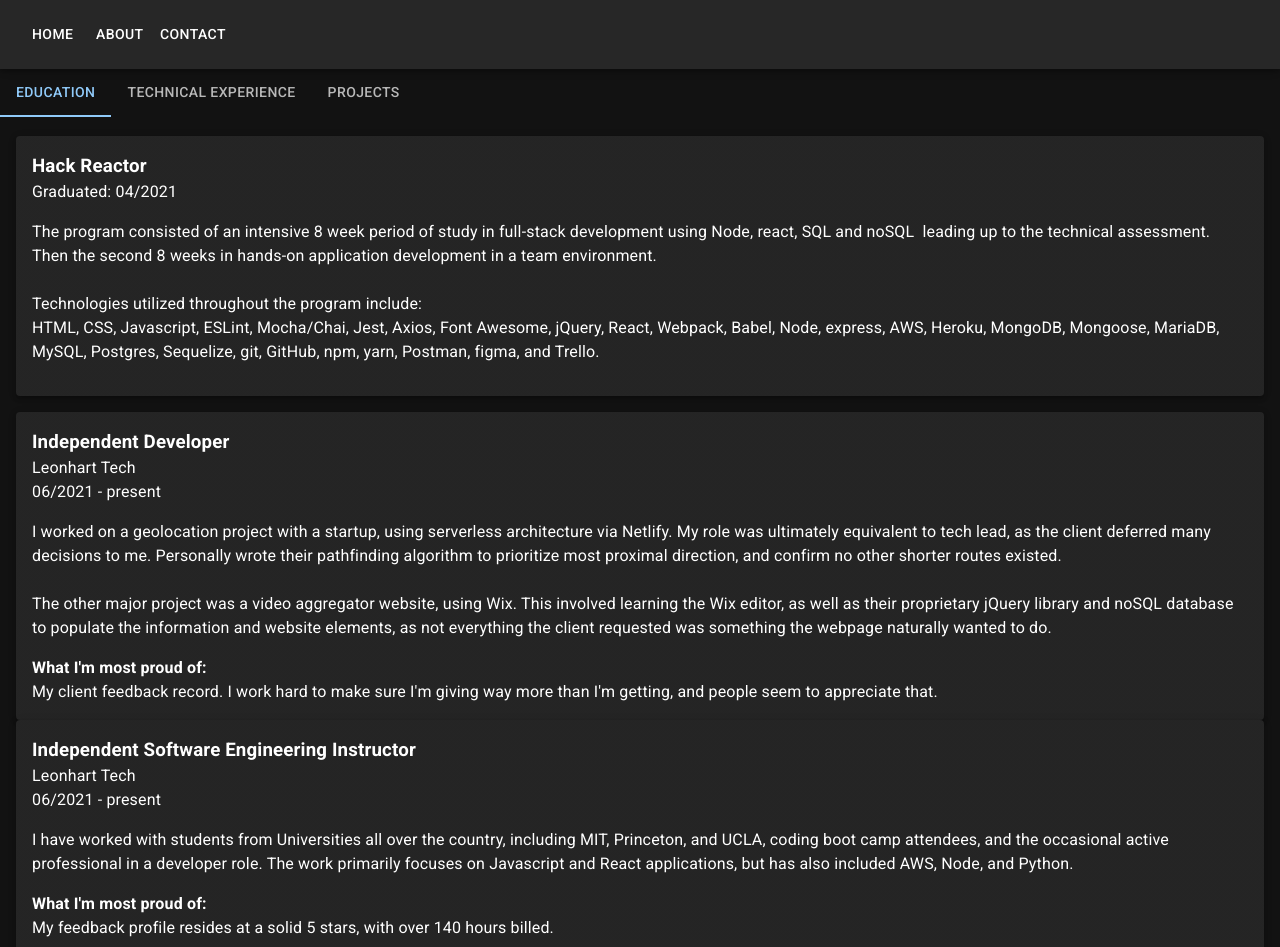
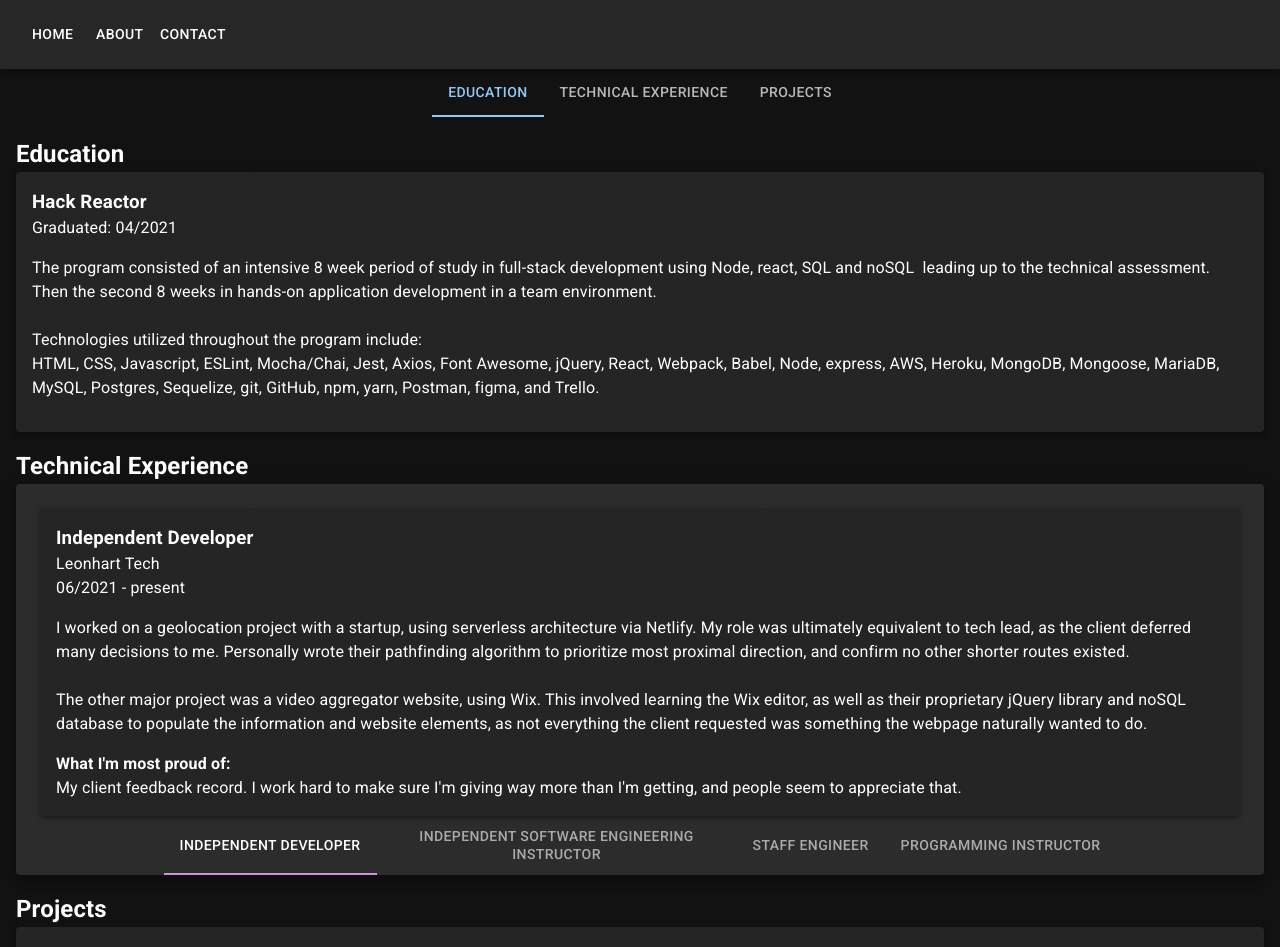
Before and after one commit to tspr0tege/myportfolio, a React app: page / in a window 1280 px wide. Shown: the top 947 px of the page. Built offline with nearby package versions, Linux system fonts and the light colour scheme.

Commit message:
Created tab browings for Experience.

```diff
--- a/client/src/App.jsx
+++ b/client/src/App.jsx
@@ -1,5 +1,5 @@
 import React, { useState } from 'react';
-import { Box, CssBaseline, Link, Tabs, Tab } from '@mui/material';
+import { Box, CssBaseline, Link, Paper, Tabs, Tab } from '@mui/material';
 import { ThemeProvider, createTheme } from '@mui/material/styles';
 
 // import ExperienceList from './ExperienceList';
@@ -16,52 +16,118 @@ const darkTheme = createTheme({
   }
 });
 
-const boxStyle = {
+const portfolioBoxStyle = {
   display: 'flex',
+  margin: 'auto',
   flexDirection: 'column',
   gap: 2,
   p: 2,
   mt: '120px'
 };
 
+const tabsBoxStyle = {
+  width: '100%',
+  margin: 'auto',
+  top: '69px',
+  bgcolor: 'background.default',
+  zIndex: 1,
+};
+
 export default () => {
-  const [value, setValue] = useState(0);
+  const [portfolioTab, setPortfolioTab] = useState(0);
+  const [experienceTab, setExperienceTab] = useState(0);
 
-  function handleChange(event, newValue) {
-    setValue(newValue);
+  function changePortfolioTab(event, newValue) {
+    setPortfolioTab(newValue);
   };
+
+  function changeExperienceTab(event, newValue) {
+    setExperienceTab(newValue);
+  }
+
+  function allyProps(index) {
+    return {
+      id: `simple-tab-${index}`,
+      'aria-controls': `simple-tabpanel-${index}`,
+    };
+  }
 
   return (
     <ThemeProvider  theme={darkTheme}>
       <CssBaseline />
       <Nav />
-      <Box sx={{ width: '100%', top: '69px', bgcolor: 'background.default', zIndex: 1 }} position="fixed">
-        <Tabs value={value} onChange={handleChange} aria-label="nav tabs example">
+      <Box sx={tabsBoxStyle} position="fixed">
+        <Tabs centered maxWidth="xl" value={portfolioTab} onChange={changePortfolioTab} aria-label="nav tabs example">
           <LinkTab label="Education" href="#education-list" />
           <LinkTab label="Technical Experience" href="#experience-list" />
           <LinkTab label="Projects" href="#project-list" />
         </Tabs>
       </Box>
       {/* Hero Header */}
-      <Box sx={boxStyle}>
+      {/* <Paper elevation={3}> */}
+      <Box maxWidth="xl" sx={portfolioBoxStyle}>
+
         <div id="education-list" className="portfolio-list">
+          <h2>Education</h2>
           {educations.map((education, index) => {
             return <PortfolioItem key={index} detailObject={education}/>
           })}
         </div>
+
         <div id="experience-list" className="portfolio-list">
-        {experiences.map((experience, index) => {
-            return <PortfolioItem key={index} detailObject={experience}/>
-          })}
+          <h2>Technical Experience</h2>
+          <Paper elevation={6}>
+          {/* <Box sx={{p: 1}}> */}
+            {experiences.map((experience, index) => {
+              return (
+                <ExperienceTab  key={index} index={index} value={experienceTab}>
+                  <PortfolioItem detailObject={experience}/>
+                </ExperienceTab>
+              );
+            })}
+            <Tabs
+              centered
+              value={experienceTab}
+              onChange={changeExperienceTab}
+              indicatorColor="secondary"
+              textColor="inherit"
+              // variant="fullWidth"
+              aria-label="basic tabs example"
+              >
+              {experiences.map(({ title }, index) => {
+                return <Tab label={title} {...allyProps(index)} />
+              })}
+            </Tabs>
+          {/* </Box> */}
+          </Paper>
         </div>
+
         <div id="project-list" className="portfolio-list">
+          <h2>Projects</h2>
           {projects.map((project, index) => {
             return <PortfolioItem key={index} detailObject={project}/>
           })}
         </div>
       </Box>
+      {/* </Paper> */}
     </ThemeProvider>
   );
 }
 
 const LinkTab = (props) => <Tab component={Link} {...props}/>
+
+const ExperienceTab = ({ children, value, index, ...other }) => (
+  <div
+    role="tabpanel"
+    hidden={value !== index}
+    id={`full-width-tabpanel-${index}`}
+    aria-labelledby={`full-width-tab-${index}`}
+    {...other}
+  >
+    {value === index && (
+      <Box sx={{ p: 3, pb: 0 }}>
+        {children}
+      </Box>
+    )}
+  </div>
+)
--- a/client/src/PortfolioItem.jsx
+++ b/client/src/PortfolioItem.jsx
@@ -56,7 +56,7 @@ const LinksBox = ({ links }) => (
 
 const TechList = ({ list }) => (
   <>
-    <p>Tech Used:</p>
+    <p className="mt1">Tech Used:</p>
     <ul>
       {list.map((tech, index) => {
         return (
--- a/public/style.css
+++ b/public/style.css
@@ -24,3 +24,7 @@ pre {
 .portfolio-list i {
   font-size: 2rem;
 }
+
+.mt1 {
+  margin-top: 1rem;
+}
```
Also changed, not shown: public/build/bundle.js.
